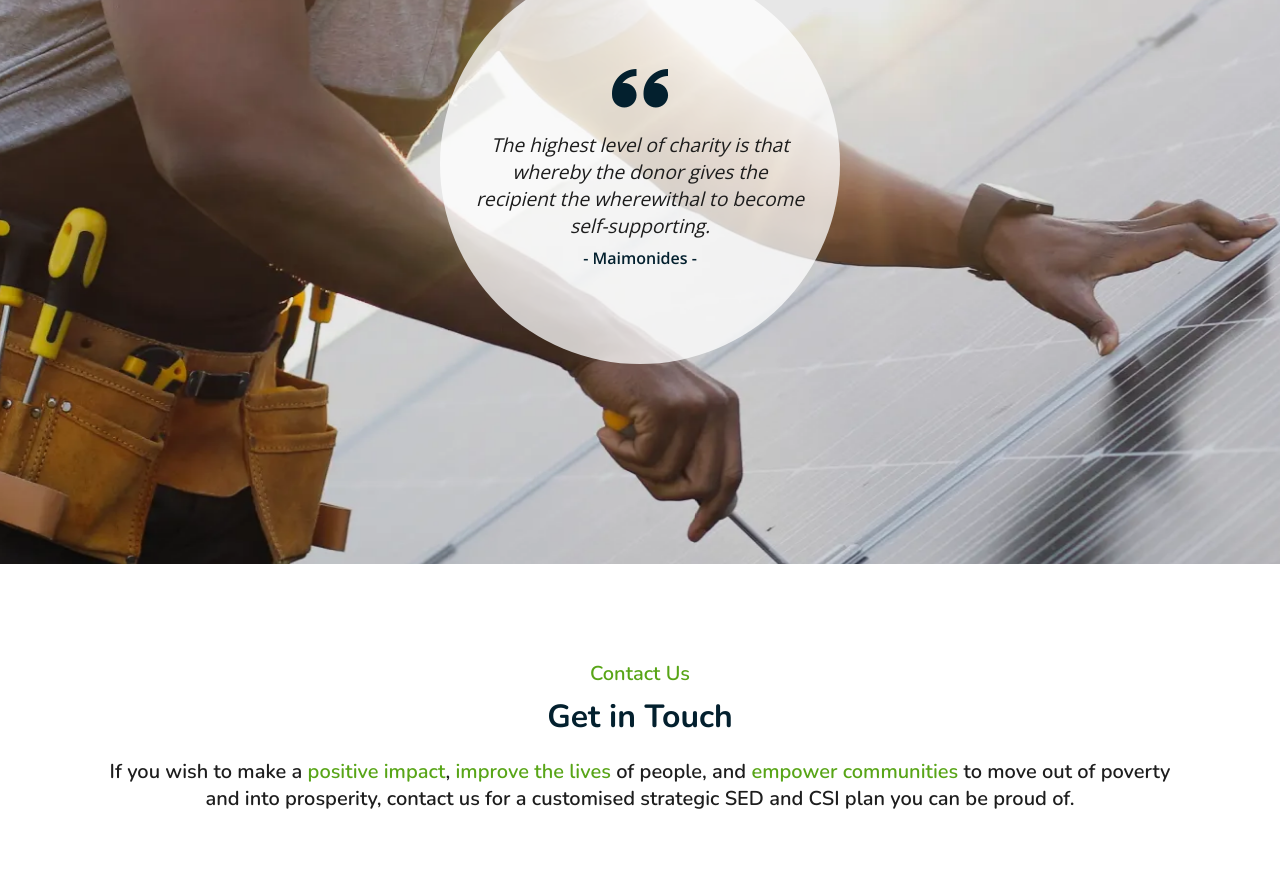
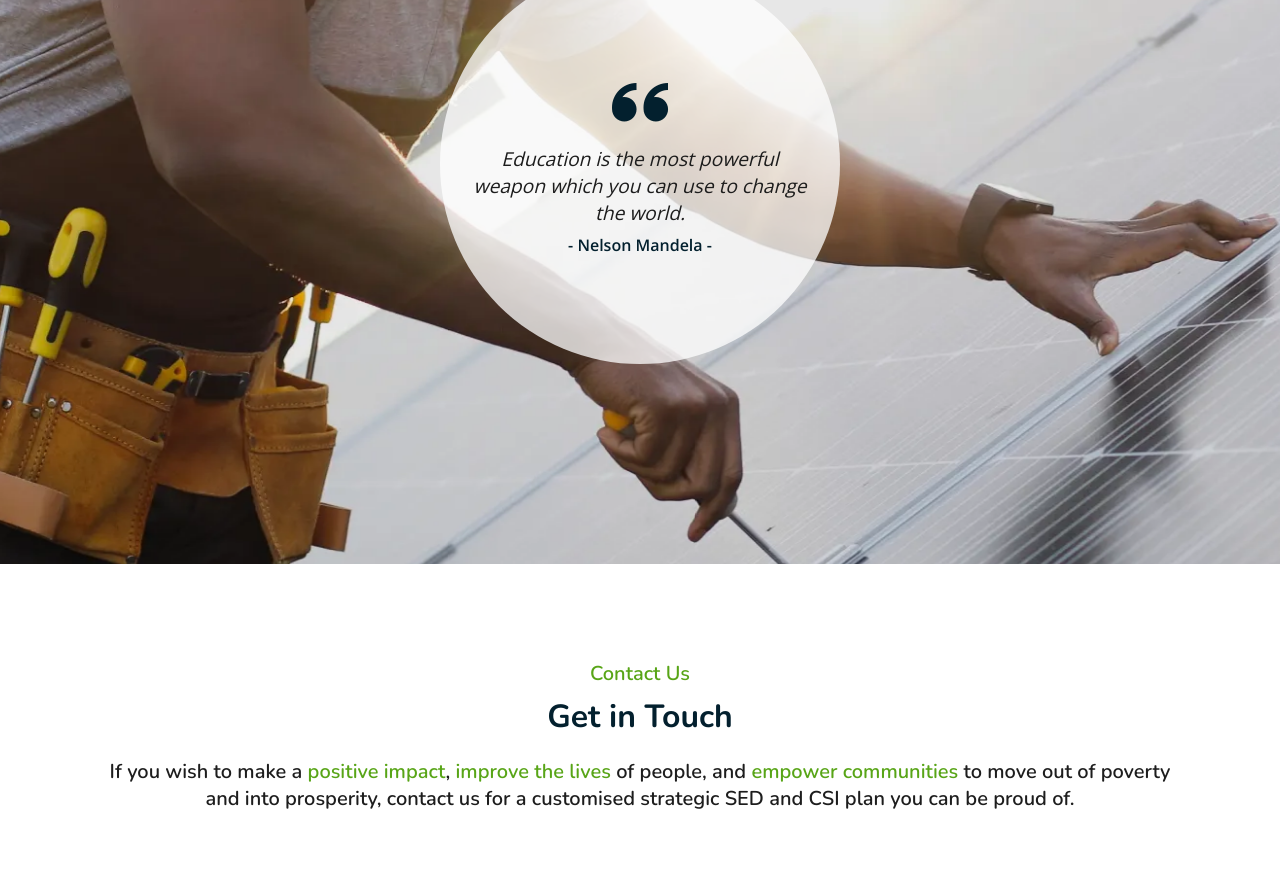
Before and after one commit to arnovanstaden/Asante, a Next.js app: page / in a window 1280 px wide. Shown: the part 7440-8318 px from the top of the page. Built offline with nearby package versions, Linux system fonts and the light colour scheme.

Commit message:
update quote

```diff
--- a/Components/Proposition.tsx
+++ b/Components/Proposition.tsx
@@ -32,13 +32,11 @@ export default function Proposition() {
             </div>
             <div className={styles.row}>
                 <Roll bottom>
-
                     <div className={`${styles.circle} ${styles.big}`}>
                         <p>Economic <br />Transformation</p>
                     </div>
                 </Roll>
                 <Roll bottom>
-
                     <div className={`${styles.circle} ${styles.big}`}>
                         <p>Sustainable <br />Entrepreneurship</p>
                     </div>
--- a/pages/index.tsx
+++ b/pages/index.tsx
@@ -36,8 +36,8 @@ export default function Home() {
         <Offering />
         <Quote
           index={3}
-          text="The highest level of charity is that whereby the donor gives the recipient the wherewithal to become self-supporting."
-          source="- Maimonides -"
+          text="Education is the most powerful weapon which you can use to change the world."
+          source="- Nelson Mandela -"
         />
         <Contact />
       </main>
```
Also changed, not shown: public/sitemap.txt (added).
